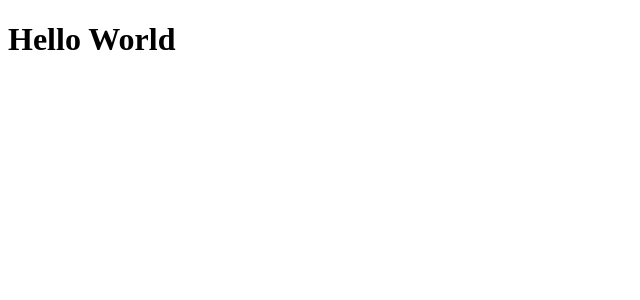
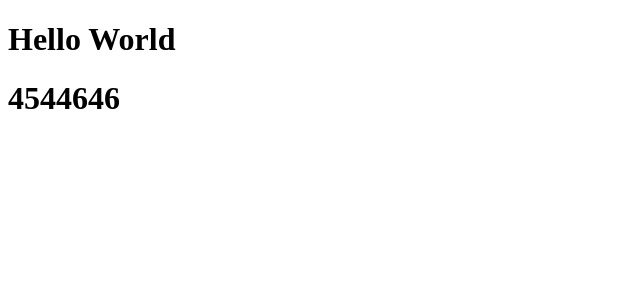
Before and after one commit to LIU2020822LMC/LIU2020822LMC-vue3-Ts-admin-project-GuiGuZhenXuan, a Vue app: page / in a window 1280 px wide. Shown: the top 300 px of the page, without its empty margins (0-640 px from the left). Built offline with nearby package versions, Linux system fonts and the light colour scheme.

Commit message:
测试husky配置的prettier代码规范作用

```diff
--- a/src/App.vue
+++ b/src/App.vue
@@ -2,6 +2,8 @@
 
 <template>
   <h1>Hello World</h1>
+
+  <h1>4544646</h1>
 </template>
 
 <style scoped></style>
```
Also changed, not shown: 1 other file (tests, documents, lock files or other folders).
